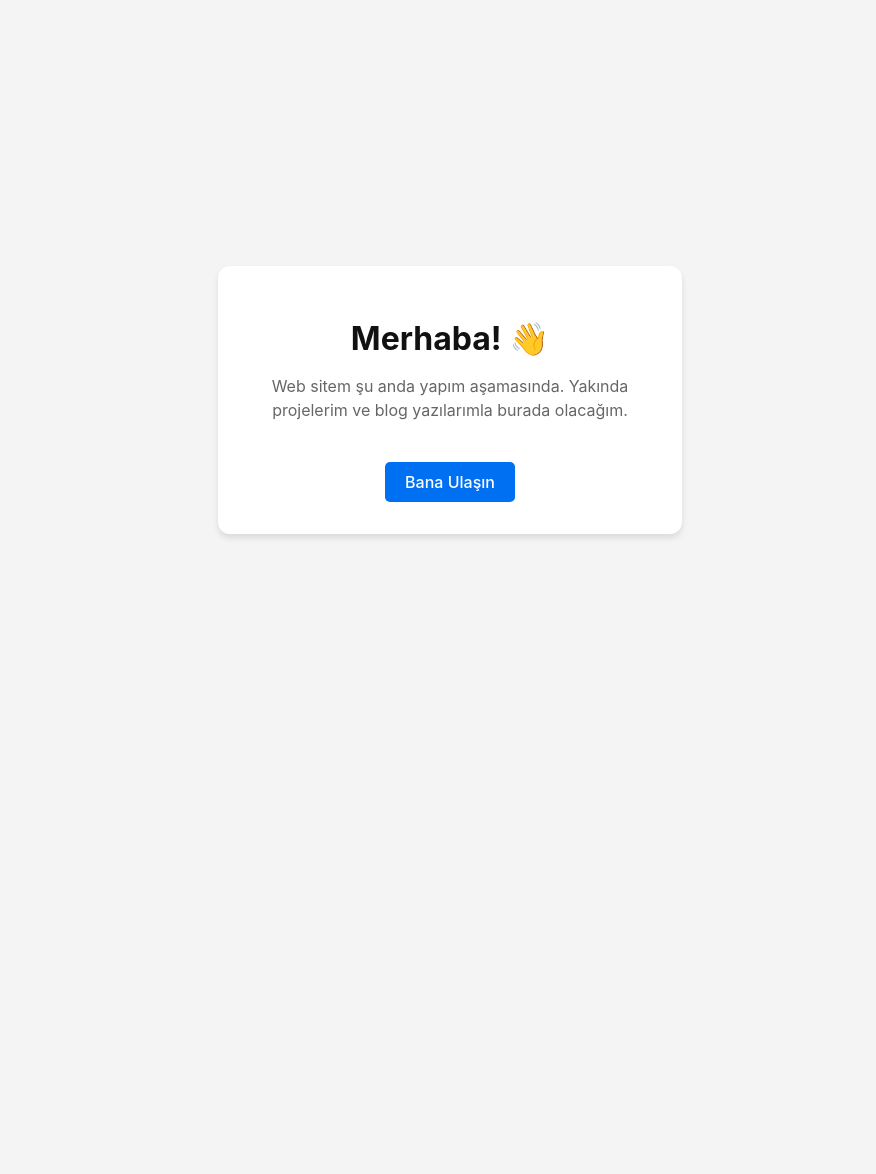
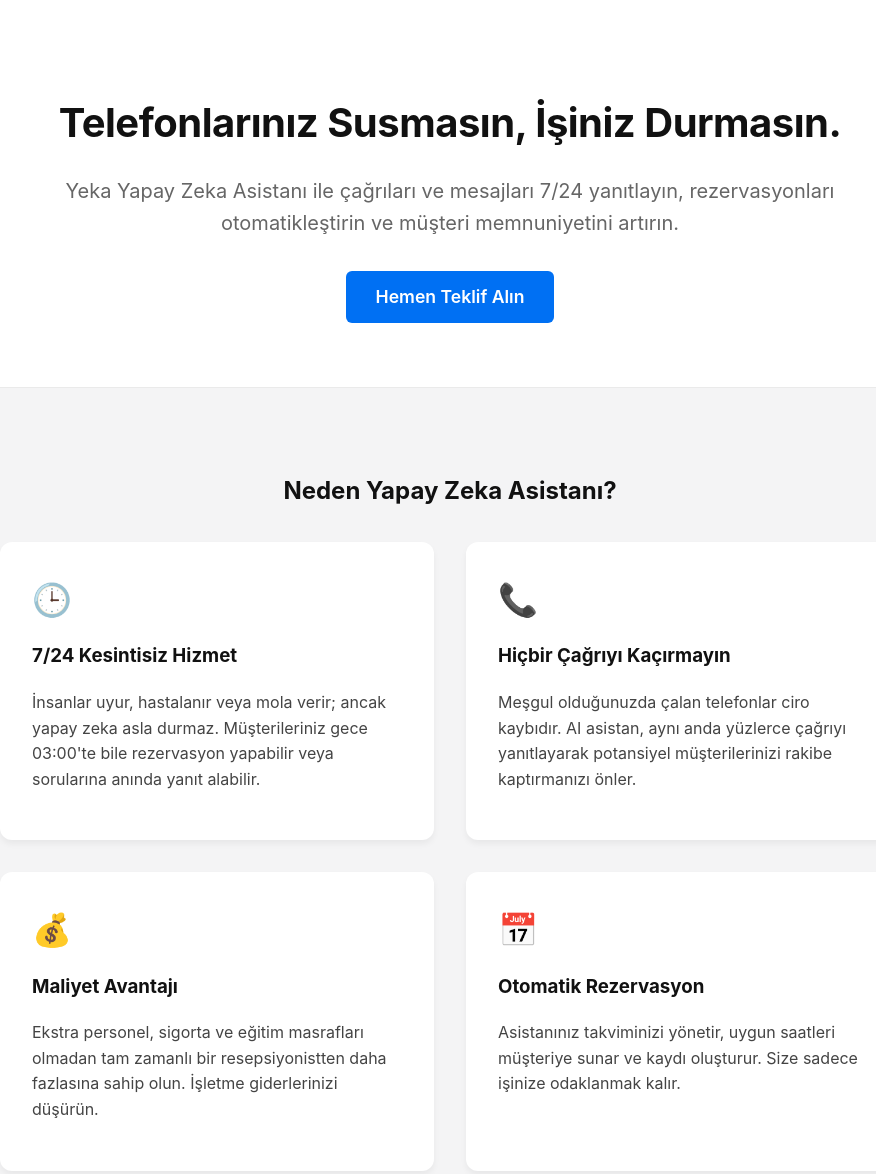
Before and after one commit to ecaliskaner/github.io, a plain HTML site: page index.html in a window 1280 px wide. Shown: the top 1174 px of the page, without its empty margins (190-1066 px from the left). Before the commit the page ends 800 px from the top, so only its background shows below. Drawn offline with Linux system fonts and the light colour scheme.

Commit message:
Revamp index.html with new title and content
Updated the title and meta description for SEO. Enhanced styling and layout for better user experience. Added new content sections for features and AI benefits.

Signed-off-by: ecaliskaner <efe.caliskaner@sabanciuniv.edu>

```diff
--- a/index.html
+++ b/index.html
@@ -3,49 +3,185 @@
 <head>
     <meta charset="UTF-8">
     <meta name="viewport" content="width=device-width, initial-scale=1.0">
-    <title>Efe Çalışkaner</title>
+    <title>Yeka Teknoloji | Yapay Zeka Asistanı</title>
+    <meta name="description" content="İşletmeniz için 7/24 çalışan, çağrıları ve mesajları yanıtlayan yapay zeka asistanı.">
     <style>
+        :root {
+            --primary-color: #0070f3; /* Yeka Mavisi */
+            --secondary-color: #111;
+            --bg-color: #f4f4f5;
+            --text-color: #444;
+            --white: #ffffff;
+        }
+
         body {
             font-family: -apple-system, BlinkMacSystemFont, "Segoe UI", Roboto, Helvetica, Arial, sans-serif;
-            background-color: #f4f4f5;
-            display: flex;
-            justify-content: center;
-            align-items: center;
-            height: 100vh;
             margin: 0;
-            color: #333;
+            padding: 0;
+            background-color: var(--bg-color);
+            color: var(--text-color);
+            line-height: 1.6;
         }
+
+        /* Header / Hero Section */
+        header {
+            background-color: var(--white);
+            text-align: center;
+            padding: 4rem 1rem;
+            border-bottom: 1px solid #eaeaea;
+        }
+
         .container {
-            text-align: center;
-            background: white;
+            max-width: 900px;
+            margin: 0 auto;
+            padding: 0 20px;
+        }
+
+        h1 {
+            font-size: 2.5rem;
+            color: var(--secondary-color);
+            margin-bottom: 1rem;
+            letter-spacing: -0.5px;
+        }
+
+        p.subtitle {
+            font-size: 1.25rem;
+            color: #666;
+            margin-bottom: 2rem;
+        }
+
+        .cta-button {
+            display: inline-block;
+            background-color: var(--primary-color);
+            color: var(--white);
+            padding: 12px 30px;
+            font-size: 1.1rem;
+            font-weight: 600;
+            text-decoration: none;
+            border-radius: 6px;
+            transition: background-color 0.2s;
+        }
+
+        .cta-button:hover {
+            background-color: #0051a2;
+        }
+
+        /* Features Grid */
+        .features {
+            padding: 4rem 0;
+        }
+
+        .grid {
+            display: grid;
+            grid-template-columns: repeat(auto-fit, minmax(300px, 1fr));
+            gap: 2rem;
+            margin-top: 2rem;
+        }
+
+        .card {
+            background: var(--white);
             padding: 2rem;
             border-radius: 12px;
-            box-shadow: 0 4px 6px rgba(0,0,0,0.1);
-            max-width: 400px;
-            width: 90%;
+            box-shadow: 0 4px 6px rgba(0,0,0,0.05);
+            transition: transform 0.2s;
         }
-        h1 { margin-bottom: 0.5rem; color: #111; }
-        p { color: #666; line-height: 1.5; }
-        .button {
-            display: inline-block;
-            margin-top: 1.5rem;
-            padding: 10px 20px;
-            background-color: #0070f3;
-            color: white;
-            text-decoration: none;
-            border-radius: 5px;
-            font-weight: 500;
+
+        .card:hover {
+            transform: translateY(-5px);
         }
-        .button:hover { background-color: #0051a2; }
+
+        .card h3 {
+            color: var(--secondary-color);
+            margin-top: 0;
+        }
+
+        .icon {
+            font-size: 2rem;
+            margin-bottom: 1rem;
+            display: block;
+        }
+
+        /* Why AI Section */
+        .why-ai {
+            background-color: var(--white);
+            padding: 4rem 0;
+            text-align: center;
+        }
+
+        .why-ai h2 {
+            font-size: 2rem;
+            color: var(--secondary-color);
+        }
+
+        /* Footer */
+        footer {
+            text-align: center;
+            padding: 2rem;
+            color: #888;
+            font-size: 0.9rem;
+            border-top: 1px solid #eaeaea;
+            background: var(--white);
+        }
+
+        /* Mobile Responsiveness */
+        @media (max-width: 600px) {
+            h1 { font-size: 2rem; }
+            .grid { grid-template-columns: 1fr; }
+        }
     </style>
 </head>
 <body>
 
-    <div class="container">
-        <h1>Merhaba! 👋</h1>
-        <p>Web sitem şu anda yapım aşamasında. Yakında projelerim ve blog yazılarımla burada olacağım.</p>
-        <a href="mailto:efe.caliskaner@sabanciuniv.edu" class="button">Bana Ulaşın</a>
-    </div>
+    <header>
+        <div class="container">
+            <h1>Telefonlarınız Susmasın, İşiniz Durmasın.</h1>
+            <p class="subtitle">Yeka Yapay Zeka Asistanı ile çağrıları ve mesajları 7/24 yanıtlayın, rezervasyonları otomatikleştirin ve müşteri memnuniyetini artırın.</p>
+            <a href="mailto:efe.caliskaner@sabanciuniv.edu" class="cta-button">Hemen Teklif Alın</a>
+        </div>
+    </header>
 
-</body>
-</html>
+    <section class="features container">
+        <h2 style="text-align: center; color: #111;">Neden Yapay Zeka Asistanı?</h2>
+        <div class="grid">
+            <div class="card">
+                <span class="icon">🕒</span>
+                <h3>7/24 Kesintisiz Hizmet</h3>
+                <p>İnsanlar uyur, hastalanır veya mola verir; ancak yapay zeka asla durmaz. Müşterileriniz gece 03:00'te bile rezervasyon yapabilir veya sorularına anında yanıt alabilir.</p>
+            </div>
+
+            <div class="card">
+                <span class="icon">📞</span>
+                <h3>Hiçbir Çağrıyı Kaçırmayın</h3>
+                <p>Meşgul olduğunuzda çalan telefonlar ciro kaybıdır. AI asistan, aynı anda yüzlerce çağrıyı yanıtlayarak potansiyel müşterilerinizi rakibe kaptırmanızı önler.</p>
+            </div>
+
+            <div class="card">
+                <span class="icon">💰</span>
+                <h3>Maliyet Avantajı</h3>
+                <p>Ekstra personel, sigorta ve eğitim masrafları olmadan tam zamanlı bir resepsiyonistten daha fazlasına sahip olun. İşletme giderlerinizi düşürün.</p>
+            </div>
+
+            <div class="card">
+                <span class="icon">📅</span>
+                <h3>Otomatik Rezervasyon</h3>
+                <p>Asistanınız takviminizi yönetir, uygun saatleri müşteriye sunar ve kaydı oluşturur. Size sadece işinize odaklanmak kalır.</p>
+            </div>
+        </div>
+    </section>
+
+    <section class="why-ai">
+        <div class="container">
+            <h2>Geleceğin Teknolojisiyle Bugünden Tanışın</h2>
+            <p style="max-width: 700px; margin: 1rem auto; color: #555;">
+                Müşterileriniz beklemeyi sevmez. Geleneksel telesekreterlerin aksine, Yeka AI müşterilerinizle doğal dilde konuşur, onları anlar ve sorunlarını çözer.
+                Modern bir işletme için modern bir çözüm.
+            </p>
+            <br>
+            <a href="mailto:efe.caliskaner@sabanciuniv.edu" class="cta-button">Demo Talep Edin</a>
+        </div>
+    </section>
+
+    <footer>
+        <div class="container">
+            <p>&copy; 2025 Yeka Teknoloji. Tüm hakları saklıdır.</p>
+            <p><a href="mailto:efe.caliskaner@sabanciuniv.edu" style="color: #0
```
